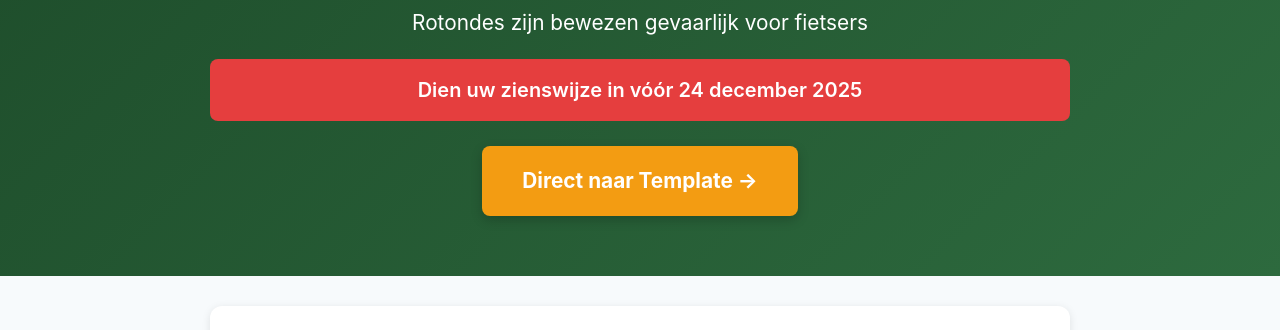
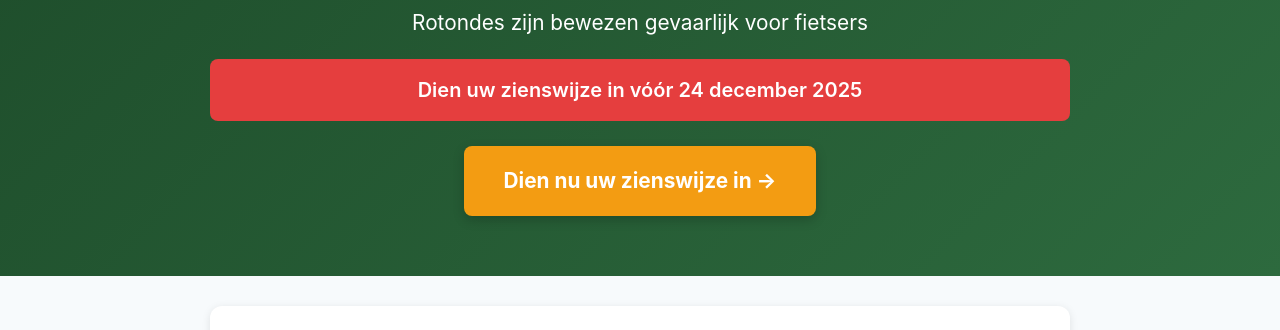
Before and after one commit to HCoban/groenelaan, a plain HTML site: page index.html in a window 1280 px wide. Shown: the part 138-468 px from the top of the page. Drawn offline with Linux system fonts and the light colour scheme.

Commit message:
make button text actionable

```diff
--- a/index.html
+++ b/index.html
@@ -325,7 +325,7 @@
             <div class="deadline-banner">
                 Dien uw zienswijze in vóór 24 december 2025
             </div>
-            <a href="#actie" class="cta-button">Direct naar Template →</a>
+            <a href="#actie" class="cta-button">Dien nu uw zienswijze in →</a>
         </div>
     </header>
 
```
